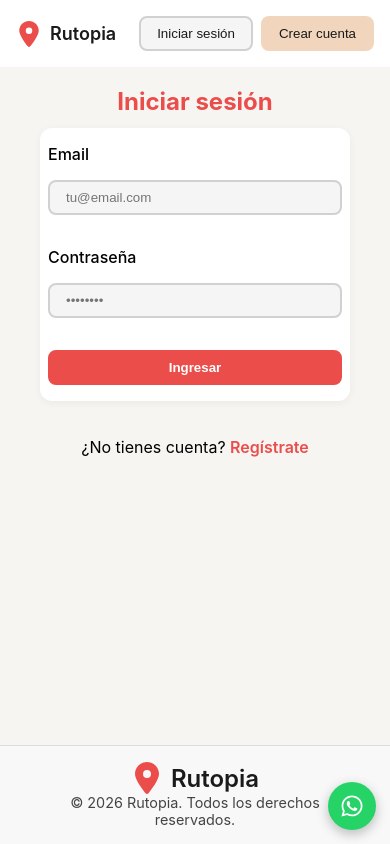
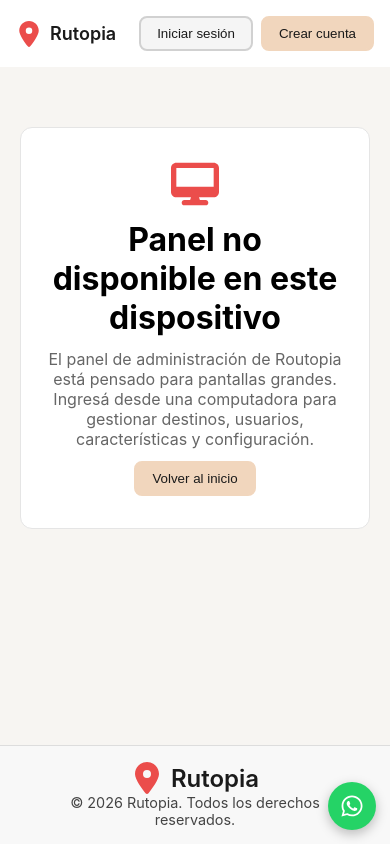
Before and after one commit to marian3299/routopia_front, a React (Vite) app: page /admin in a window 390 px wide. Before the commit this address led to /login. Built offline with nearby package versions, Linux system fonts and the light colour scheme.

Commit message:
(feature): implement mobile restrictions for admin routes with responsive handling

```diff
--- a/src/App.jsx
+++ b/src/App.jsx
@@ -91,6 +91,7 @@ function App() {
               element={
                 <ProtectedRoute
                   requiredPermission={PERMISSIONS.DESTINOS.CREATE}
+                  blockOnMobile
                 >
                   <FormTour />
                 </ProtectedRoute>
@@ -99,7 +100,10 @@ function App() {
             <Route
               path="/edit-tour/:id"
               element={
-                <ProtectedRoute requiredPermission={PERMISSIONS.DESTINOS.EDIT}>
+                <ProtectedRoute
+                  requiredPermission={PERMISSIONS.DESTINOS.EDIT}
+                  blockOnMobile
+                >
                   <FormTour />
                 </ProtectedRoute>
               }
@@ -107,7 +111,10 @@ function App() {
             <Route
               path="/admin"
               element={
-                <ProtectedRoute requiredPermission={PERMISSIONS.DESTINOS.VIEW}>
+                <ProtectedRoute
+                  requiredPermission={PERMISSIONS.DESTINOS.VIEW}
+                  blockOnMobile
+                >
                   <Admin />
                 </ProtectedRoute>
               }
@@ -115,7 +122,10 @@ function App() {
             <Route
               path="/users"
               element={
-                <ProtectedRoute requiredPermission={PERMISSIONS.USERS.MANAGE}>
+                <ProtectedRoute
+                  requiredPermission={PERMISSIONS.USERS.MANAGE}
+                  blockOnMobile
+                >
                   <Users />
                 </ProtectedRoute>
               }
@@ -123,7 +133,10 @@ function App() {
             <Route
               path="/traits"
               element={
-                <ProtectedRoute requiredPermission={PERMISSIONS.TRAITS.VIEW}>
+                <ProtectedRoute
+                  requiredPermission={PERMISSIONS.TRAITS.VIEW}
+                  blockOnMobile
+                >
                   <Traits />
                 </ProtectedRoute>
               }
@@ -133,6 +146,7 @@ function App() {
               element={
                 <ProtectedRoute
                   requiredPermission={PERMISSIONS.CHARACTERISTICS.VIEW}
+                  blockOnMobile
                 >
                   <Characteristics />
                 </ProtectedRoute>
@@ -141,7 +155,7 @@ function App() {
             <Route
               path="/admin/settings"
               element={
-                <ProtectedRoute adminOnly>
+                <ProtectedRoute adminOnly blockOnMobile>
                   <AdminSettings />
                 </ProtectedRoute>
               }
--- /dev/null
+++ b/src/components/AdminMobileUnavailable.jsx
@@ -0,0 +1,24 @@
+import React from "react";
+import { Link } from "react-router-dom";
+import { FaDesktop } from "react-icons/fa6";
+
+const AdminMobileUnavailable = () => (
+  <div className="main-container">
+    <div className="admin-mobile-unavailable">
+      <FaDesktop className="admin-mobile-unavailable-icon" />
+      <h1>Panel no disponible en este dispositivo</h1>
+      <p>
+        El panel de administración de Routopia está pensado para pantallas
+        grandes. Ingresá desde una computadora para gestionar destinos,
+        usuarios, características y configuración.
+      </p>
+      <Link to="/">
+        <button type="button" className="primary">
+          Volver al inicio
+        </button>
+      </Link>
+    </div>
+  </div>
+);
+
+export default AdminMobileUnavailable;
--- a/src/components/ProtectedRoute.jsx
+++ b/src/components/ProtectedRoute.jsx
@@ -1,15 +1,19 @@
 import { Navigate } from "react-router-dom";
 import { useAuth } from "../context/AuthContext";
 import { usePermissions } from "../hooks/usePermissions";
+import useIsMobile from "../hooks/useIsMobile";
+import AdminMobileUnavailable from "./AdminMobileUnavailable";
 
 const ProtectedRoute = ({
   children,
   adminOnly = false,
   requiredPermission = null,
   requiredPermissions = [], // Array de permisos (requiere todos)
+  blockOnMobile = false, // Paneles de administración: no responsive por diseño (US#9)
 }) => {
   const { user, loading } = useAuth();
   const { hasPermission, hasAllPermissions } = usePermissions();
+  const isMobile = useIsMobile();
 
   if (loading) {
     return (
@@ -19,6 +23,10 @@ const ProtectedRoute = ({
         </div>
       </div>
     );
+  }
+
+  if (blockOnMobile && isMobile) {
+    return <AdminMobileUnavailable />;
   }
 
   if (!user) {
--- /dev/null
+++ b/src/hooks/useIsMobile.jsx
@@ -0,0 +1,21 @@
+import { useEffect, useState } from "react";
+
+const useIsMobile = (breakpoint = 1000) => {
+  const query = `(max-width: ${breakpoint}px)`;
+  const [isMobile, setIsMobile] = useState(
+    () => typeof window !== "undefined" && window.matchMedia(query).matches,
+  );
+
+  useEffect(() => {
+    const mediaQuery = window.matchMedia(query);
+    const handleChange = (event) => setIsMobile(event.matches);
+
+    setIsMobile(mediaQuery.matches);
+    mediaQuery.addEventListener("change", handleChange);
+    return () => mediaQuery.removeEventListener("change", handleChange);
+  }, [query]);
+
+  return isMobile;
+};
+
+export default useIsMobile;
--- a/src/index.css
+++ b/src/index.css
@@ -3312,3 +3312,27 @@ button:hover .btnArrow {
   background: transparent;
   color: #1a1a1a;
 }
+
+.admin-mobile-unavailable {
+  width: 100%;
+  max-width: 420px;
+  margin: 40px auto;
+  text-align: center;
+  display: flex;
+  flex-direction: column;
+  align-items: center;
+  gap: 12px;
+  background-color: #fff;
+  border: 1px solid #e5e5e5;
+  border-radius: 12px;
+  padding: 32px 24px;
+}
+
+.admin-mobile-unavailable-icon {
+  font-size: 48px;
+  color: #eb4d4b;
+}
+
+.admin-mobile-unavailable p {
+  color: #666;
+}
```
